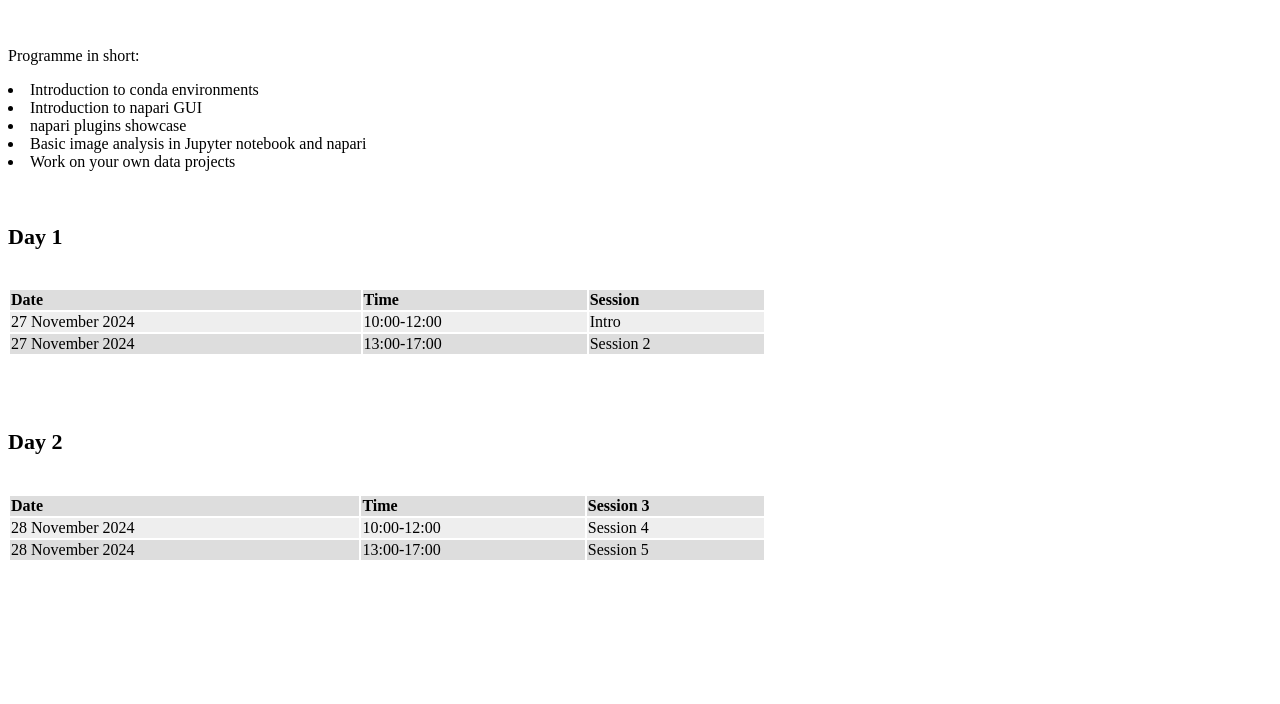
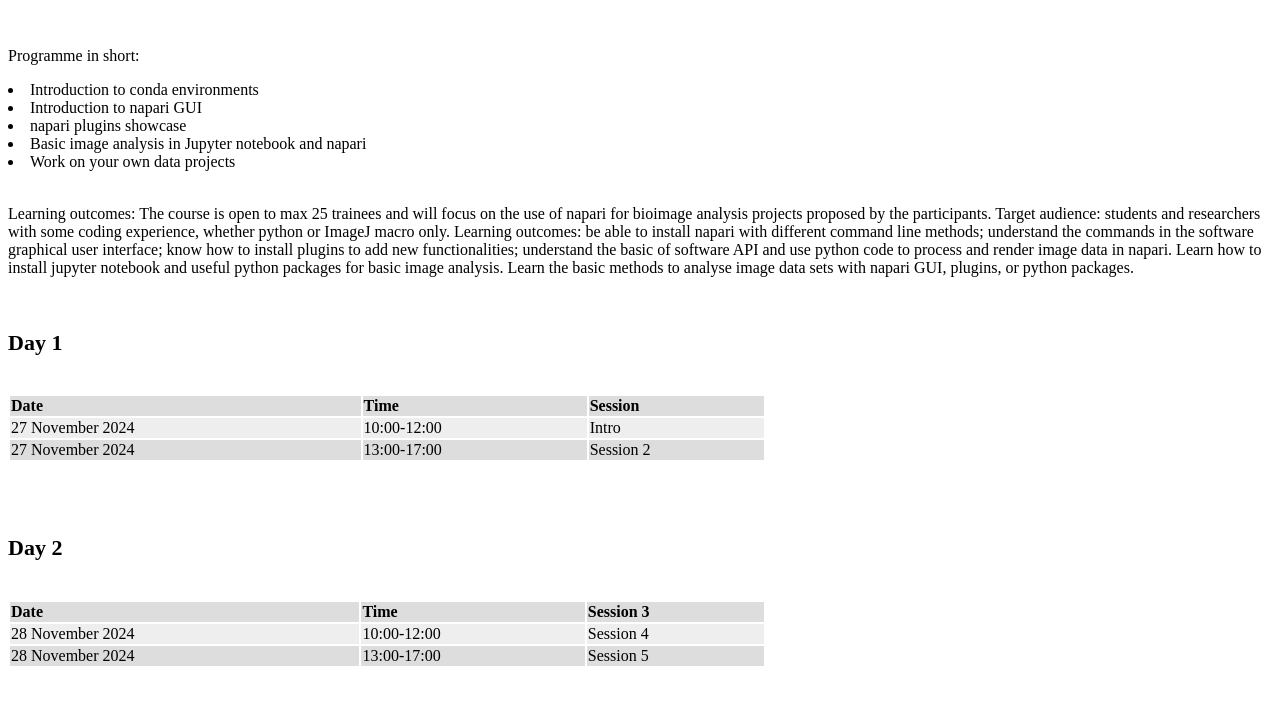
Before and after one commit to CBIAS-symposium/CBIAS-symposium.github.io, a plain HTML site: page CBIAS_napari_workshop_2024.html in a window 1280 px wide. Shown: the part 90-794 px from the top of the page. Drawn offline with Linux system fonts and the light colour scheme.

Commit message:
Update CBIAS_napari_workshop_2024.html

```diff
--- a/CBIAS_napari_workshop_2024.html
+++ b/CBIAS_napari_workshop_2024.html
@@ -44,6 +44,14 @@ Programme in short:
 <li> Basic image analysis in Jupyter notebook and napari </li>
 <li> Work on your own data projects </li>
 </p>
+<p>
+<br>
+Learning outcomes: The course is open to max 25 trainees and will focus on the use of napari for bioimage analysis projects proposed by the participants.
+
+Target audience: students and researchers with some coding experience, whether python or ImageJ macro only.
+
+Learning outcomes: be able to install napari with different command line methods; understand the commands in the software graphical user interface; know how to install plugins to add new functionalities; understand the basic of software API and use python code to process and render image data in napari. Learn how to install jupyter notebook and useful python packages for basic image analysis. Learn the basic methods to analyse image data sets with napari GUI, plugins, or python packages.
+</p>
 </tr>
 </table>
 <table width=60%>
```
